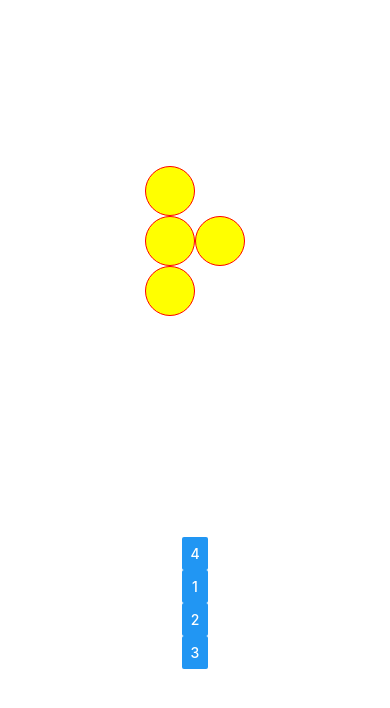
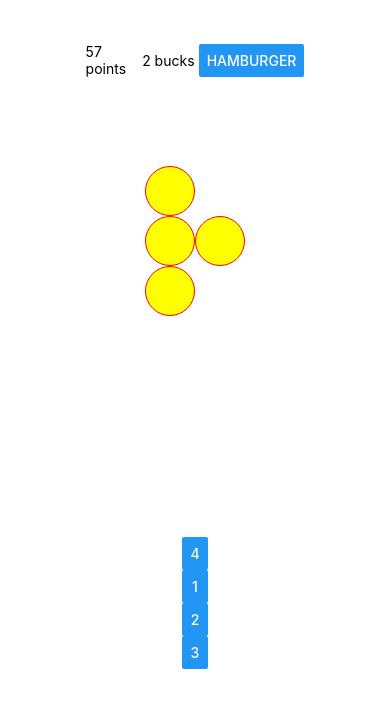
Before and after one commit to Thiggs/Suba-Fun, a React Native app: screen / in a window 390 px wide. Shown: the top 708 px of the page. Built offline with nearby package versions, Linux system fonts and the light colour scheme.

Commit message:
played around with navbar

```diff
--- a/App.js
+++ b/App.js
@@ -1,19 +1,17 @@
 import React from 'react';
 import {StyleSheet,View} from "react-native" ;
+
+import { Navbar } from './app/navbar/Navbar.js'
 import { Problem } from './app/views/Problem.js';
 import { Choices } from './app/views/Choices.js';
 
+import { questionMaker } from './app/logic/QuestionMaker.js'
+import { answerChecker } from './app/logic/AnswerChecker.js'
+
 
 export default class App extends React.Component {
-  //handle is answer correct?
-  //if correct, move to known if in learning. Move to learning if in unknown. Give point.
-      //if in learning, give buck (if one is available), set buck to 0 so it is never given again.
-  //if incorrect, repeat problem as errorless, then distractor, then repeat problem as learning.
-      //If in learning, Keep in learning if correct but give point, repeat this if incorrect.
-      //if in unknown, move to learning.
   constructor(props) {
     super(props);
-    //state is the selected answer
     let initQuestion=questionMaker();
     this.state = {
       question: initQuestion.questions,
@@ -35,7 +33,7 @@ export default class App extends React.Component {
   render(){
     return (
       <View style={styles.container}>
-      <View style={styles.pad} />
+      <Navbar />
       <View style={styles.rows}>
         <Problem question = {this.state.question}/>
         </View>
@@ -72,38 +70,3 @@ const styles = StyleSheet.create({
     flexDirection:'row',
   }
 });
-
-function answerChecker(userAnswer, correctAnswer){
-  var newChoices;
-  if (userAnswer == correctAnswer){
-    newChoices=questionMaker();
-  }
-  else {
-    newChoices={
-      questions: correctAnswer,
-      choiceSet: [correctAnswer.toString()]
-    }
-  }
-  return newChoices;
-};
-
-let trialQuestions=[4,2,7,6,5];
-let trialAnswers=[[4,1,2,3],[2,1,4,3],[7,1,2,3],[6,1,2,3],[5,1,2,3]];
-
-function questionMaker(){
-  if(trialQuestions.length==0){
-      trialMaker();
-  }
-  var questions=trialQuestions[0];
-  var choiceSet=trialAnswers[0].map(d=>d.toString());
-
-  trialQuestions.shift();
-  trialAnswers.shift();
-
-  return { questions, choiceSet }
-}
-
-function trialMaker(){
-  trialQuestions=[4,2,7,6,5];
-  trialAnswers=[[4,1,2,3],[2,1,4,3],[7,1,2,3],[6,1,2,3],[5,1,2,3]];
-}
--- a/app/logic/AnswerChecker.js
+++ b/app/logic/AnswerChecker.js
@@ -0,0 +1,17 @@
+import { questionMaker } from './QuestionMaker.js'
+
+function answerChecker(userAnswer, correctAnswer){
+    var newChoices;
+    if (userAnswer == correctAnswer){
+      newChoices=questionMaker();
+    }
+    else {
+      newChoices={
+        questions: correctAnswer,
+        choiceSet: [correctAnswer.toString()]
+      }
+    }
+    return newChoices;
+  };
+
+  export { answerChecker };
--- a/app/logic/QuestionMaker.js
+++ b/app/logic/QuestionMaker.js
@@ -1,26 +1,21 @@
-import React from 'react';
+import { trialMaker } from './TrialMaker.js'
 
-let trialQuestions=[4,2,7,6,5];
-let trialAnswers=[[4,1,2,3],[2,1,4,3],[7,1,2,3],[6,1,2,3],[5,1,2,3]];
-
-let questions;
-let choiceSet;
+let trialQuestions=[];
+let trialAnswers=[];
 
 function questionMaker(){
-  console.log("here");
+  if(trialQuestions.length==0){
+      var getTrial=trialMaker();
+      trialQuestions=getTrial.trialQuestions;
+      trialAnswers=getTrial.trialAnswers;
+  }
+  var questions=trialQuestions[0];
+  var choiceSet=trialAnswers[0].map(d=>d.toString());
 
-if(trialQuestions.length==0){
-    trialQuestions=[4,2,7,6,5];
-    trialAnswers=[[4,1,2,3],[2,1,2,3],[7,1,2,3],[6,1,2,3],[5,1,2,3]];
-}
-questions=trialQuestions[0];
-choiceSet=trialAnswers[0].map(d=>d.toString());
+  trialQuestions.shift();
+  trialAnswers.shift();
 
-trialQuestions.shift();
-trialAnswers.shift();
-
+  return { questions, choiceSet }
 }
 
-questionMaker();
-
-export { questions, choiceSet }
+export {questionMaker};
--- a/app/logic/TrialMaker.js
+++ b/app/logic/TrialMaker.js
@@ -1,5 +1,14 @@
 
 //takes in data from dataset and shuffles it to avoid repeats, then filters it to an array of 5 objects, as follows:
 
+function trialMaker(){
+    let trialQuestions=[4,2,7,6,5];
+    let trialAnswers=[[4,1,2,3],[2,1,4,3],[7,1,2,3],[6,1,2,3],[5,1,2,3]];
+    return { trialQuestions, trialAnswers }
+  }
+
+export {trialMaker};
+
+
 
 //4 known (or all known if <4)
--- a/app/navbar/Navbar.js
+++ b/app/navbar/Navbar.js
@@ -0,0 +1,31 @@
+import React from 'react';
+import { StyleSheet, Text, View, Button} from 'react-native';
+
+export class Navbar extends React.Component {
+
+render(){
+var points = "57 points"
+var bucks = "2 bucks"
+var menu = "Hamburger"
+    return(
+        <View style={styles.row}>
+            <Text style={styles.column}>{ points }</Text>
+            <Text style={styles.column}>{ bucks }</Text>
+            <Button onPress={console.log("Thank you for clicking the hamburger")} title={menu} key="menuButton" style={styles.column}/>
+        </View>
+        );
+};
+};
+
+const styles={
+    row: {
+        flex: 1,
+        flexDirection: 'row',
+        alignItems: 'center',
+    },
+    column: {
+        flex: 1,
+        flexDirection: 'column',
+        alignItems: 'center',
+    }
+}
--- a/app/views/Choices.js
+++ b/app/views/Choices.js
@@ -12,7 +12,7 @@ export class Choices extends React.Component {
         return (
         <View style={styles.answerContainer}>
             {this.props.choices.map(d=>(
-                <View style={styles.buttonContainer}><Button onPress={() => this.handlePress(d)} title={d} key={d}/></View>
+                <View style={styles.buttonContainer} key={"buttonContainer "+d}><Button onPress={() => this.handlePress(d)} title={d} key={"choice "+d}/></View>
             ))
             }
         </View>
```
